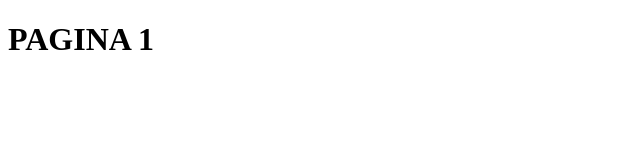
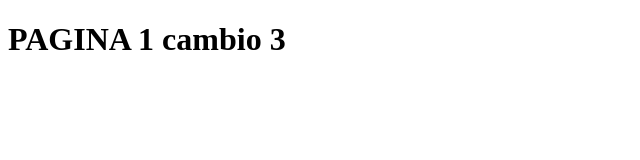
Before and after one commit to Carmel0018/TESTEANDO, a plain HTML site: page pagina1.html in a window 1280 px wide. Shown: the whole page, without its empty margins (0-640 px from the left). Drawn offline with Linux system fonts and the light colour scheme.

Commit message:
Cambios3

```diff
--- a/pagina1.html
+++ b/pagina1.html
@@ -5,7 +5,7 @@
     <title>Recipe Home</title>
 </head>
 <body>
-<h1>PAGINA 1</h1>
+<h1>PAGINA 1 cambio 3</h1>
 
 </body>
 </html>
```
